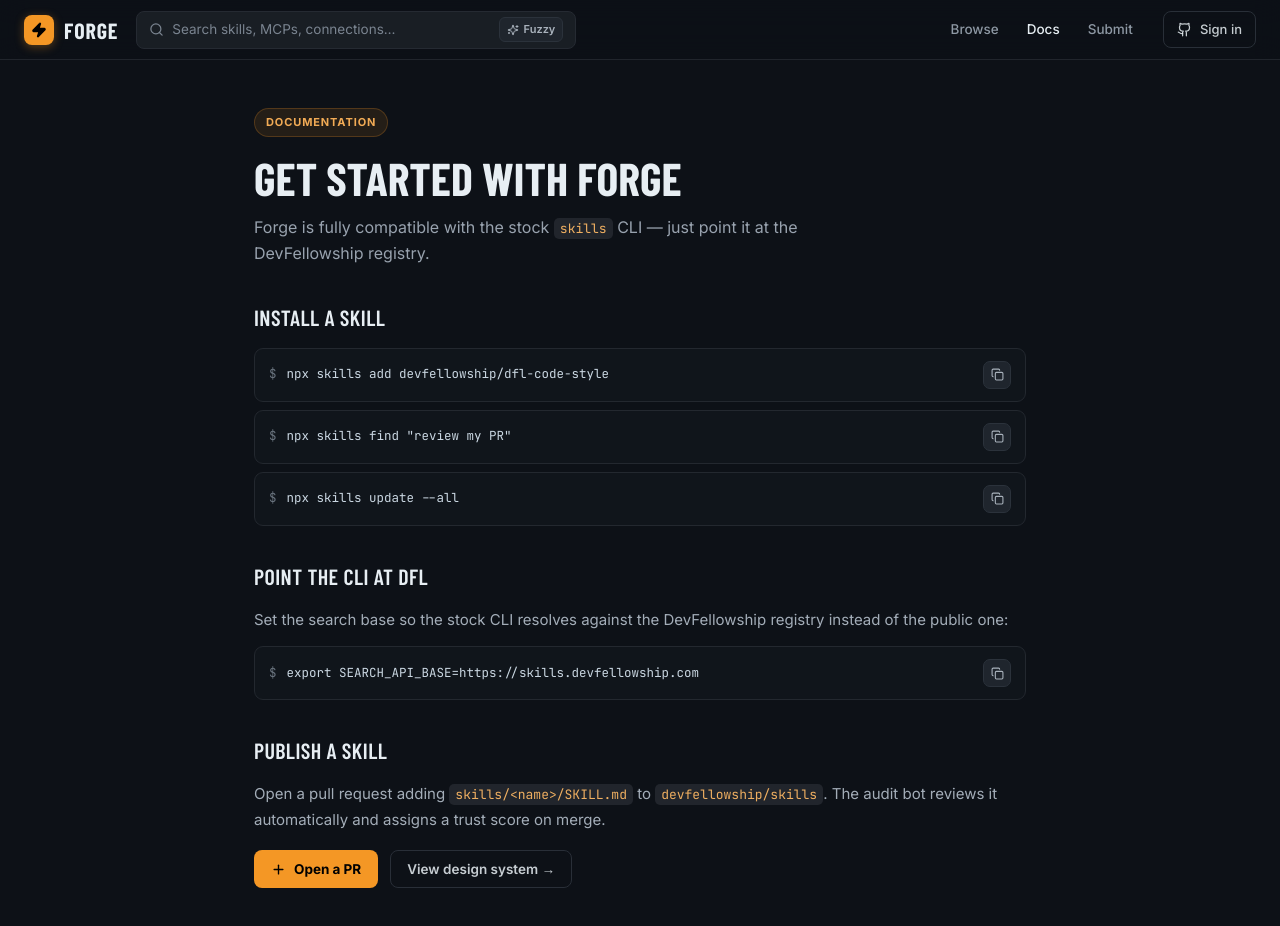
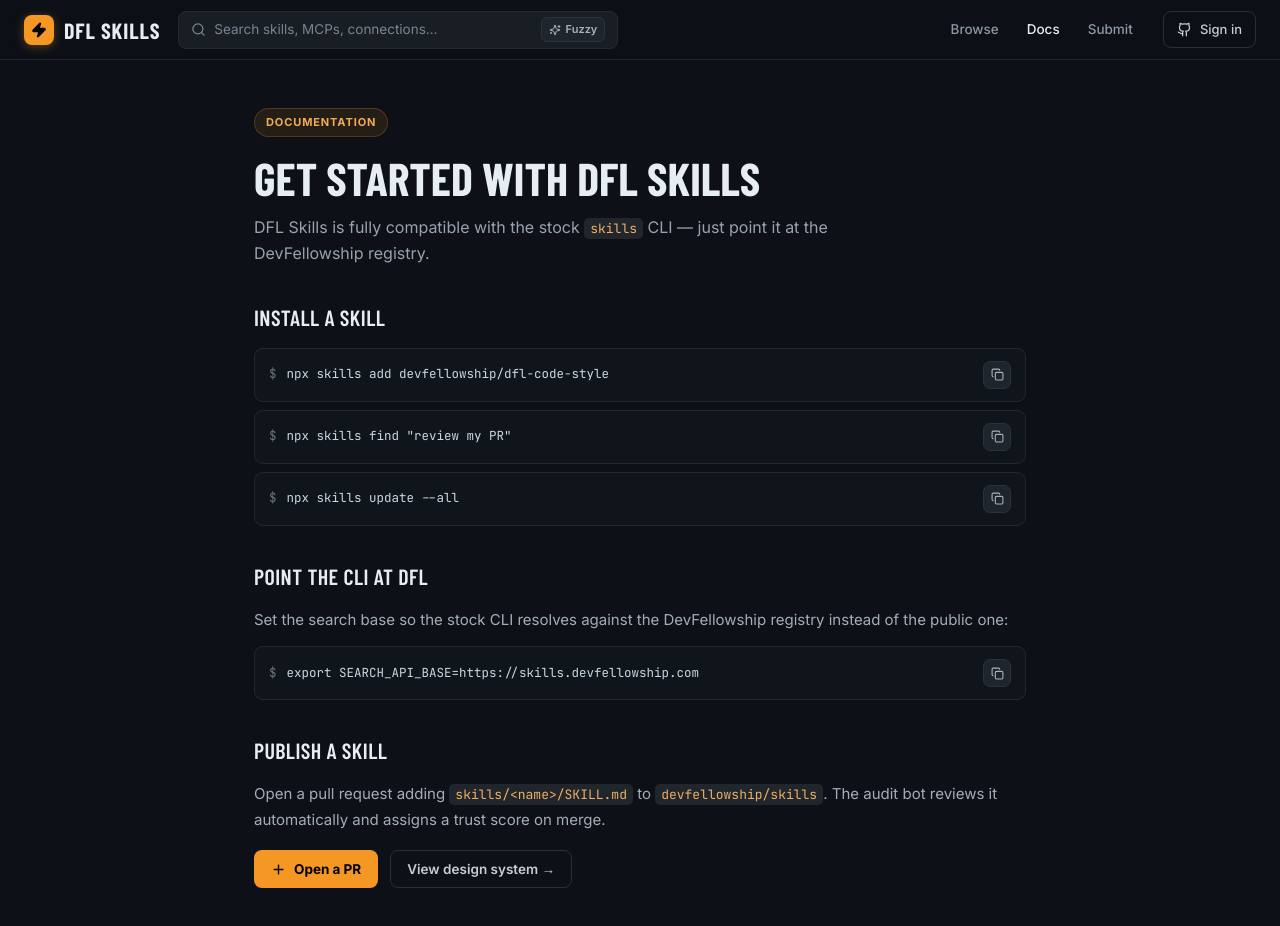
Before and after one commit to devfellowship/dfl-skills, a React (Vite) app in the folder apps/web/: page /docs in a window 1280 px wide. Shown: the top 926 px of the page. Built offline with nearby package versions, Linux system fonts and the light colour scheme; no server answers.

Commit message:
chore: rebrand Forge to DFL Skills in user-facing strings (#2)

```diff
--- a/apps/web/index.html
+++ b/apps/web/index.html
@@ -4,7 +4,7 @@
     <meta charset="UTF-8" />
     <link rel="icon" type="image/svg+xml" href="/forge.svg" />
     <meta name="viewport" content="width=device-width, initial-scale=1.0" />
-    <title>Forge — The DevFellowship Skills Registry</title>
+    <title>DFL Skills — The DevFellowship Skills Registry</title>
   </head>
   <body>
     <div id="root"></div>
--- a/apps/web/src/components/domain/TopNav.tsx
+++ b/apps/web/src/components/domain/TopNav.tsx
@@ -36,7 +36,7 @@
           <Zap className="h-4 w-4 fill-black text-black" strokeWidth={2.4} />
         </span>
         <span className="font-heading text-[22px] font-bold uppercase leading-none tracking-[.04em] text-foreground">
-          Forge
+          DFL Skills
         </span>
       </Link>
 
--- a/apps/web/src/pages/DocsPage.tsx
+++ b/apps/web/src/pages/DocsPage.tsx
@@ -27,10 +27,10 @@
         </span>
       </div>
       <h1 className="m-0 mb-[14px] font-heading text-[46px] font-bold uppercase leading-none">
-        Get started with Forge
+        Get started with DFL Skills
       </h1>
       <p className="m-0 mb-9 max-w-[600px] text-base text-[hsl(212_12%_64%)]">
-        Forge is fully compatible with the stock <InlineCode>skills</InlineCode> CLI — just point
+        DFL Skills is fully compatible with the stock <InlineCode>skills</InlineCode> CLI — just point
         it at the DevFellowship registry.
       </p>
 
```
